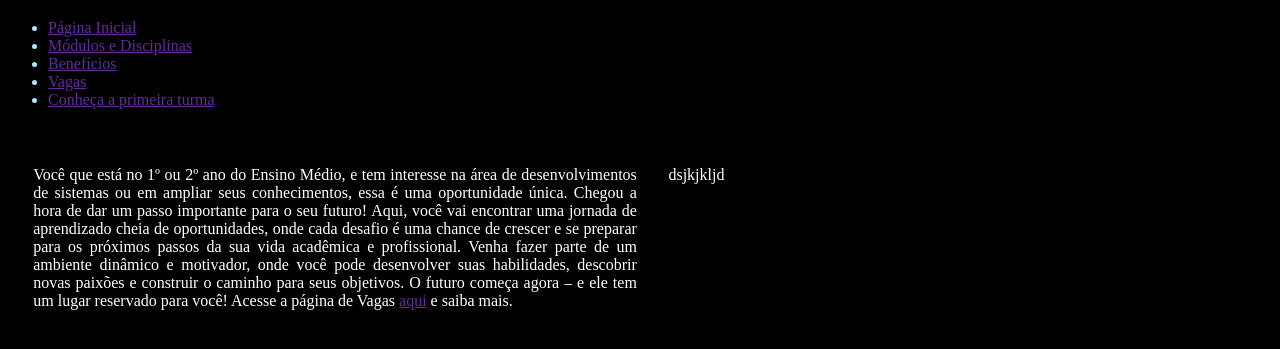
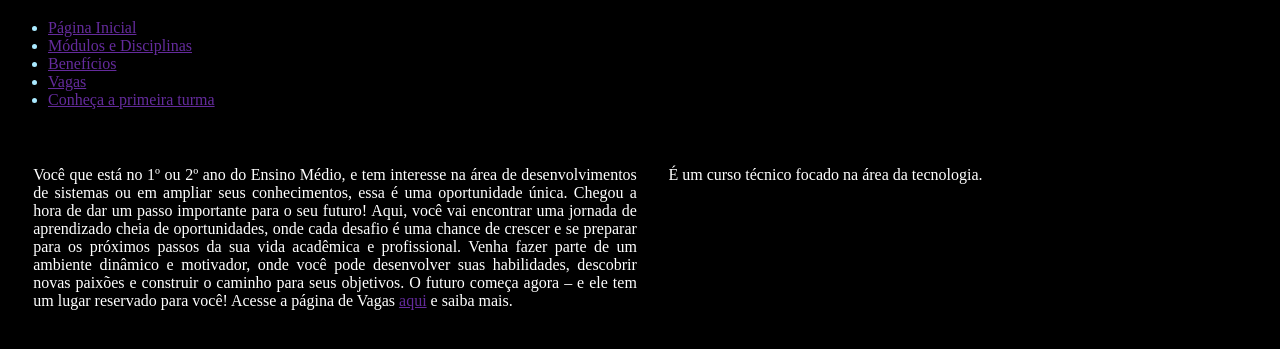
Before and after one commit to robertocarlosfemboy/Desenvolvimento-web-2, a plain HTML site: page html5-Nicoli/exercicio13.html in a window 1280 px wide. Shown: the part 267-616 px from the top of the page. Drawn offline with Linux system fonts and the light colour scheme.

Commit message:
Add files via upload

```diff
--- a/html5-Nicoli/exercicio13.html
+++ b/html5-Nicoli/exercicio13.html
@@ -39,7 +39,7 @@
                 <p style="text-align: justify;">Você que está no 1º ou 2º ano do Ensino Médio, e tem interesse na área de desenvolvimentos de sistemas ou em ampliar seus conhecimentos, essa é uma oportunidade única. Chegou a hora de dar um passo importante para o seu futuro! Aqui, você vai encontrar uma jornada de aprendizado cheia de oportunidades, onde cada desafio é uma chance de crescer e se preparar para os próximos passos da sua vida acadêmica e profissional. Venha fazer parte de um ambiente dinâmico e motivador, onde você pode desenvolver suas habilidades, descobrir novas paixões e construir o caminho para seus objetivos. O futuro começa agora – e ele tem um lugar reservado para você! Acesse a página de Vagas <a style="color: #642b9c;" href="vagas.html">aqui</a> e saiba mais.</p>
             </section>
             <section class="bloco2">
-                <p>dsjkjkljd</p>
+                <p>É um curso técnico focado na área da tecnologia.</p>
             </section>
         </div>
 
```
